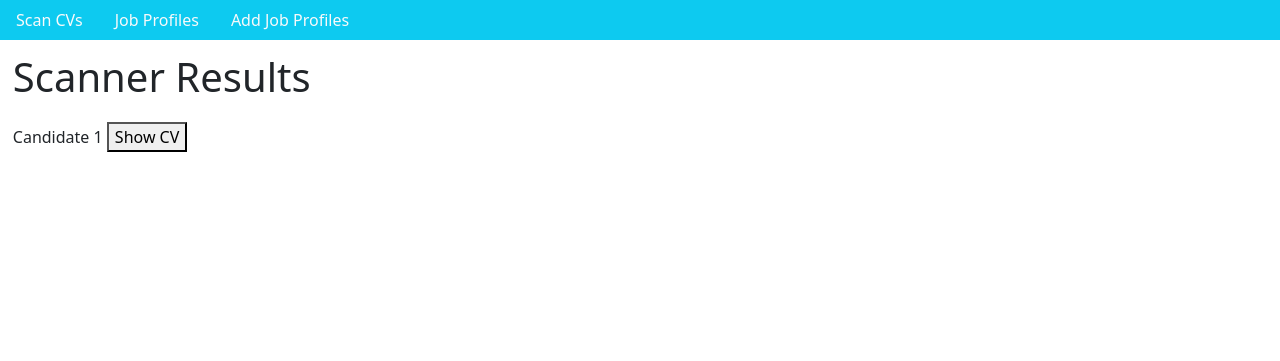
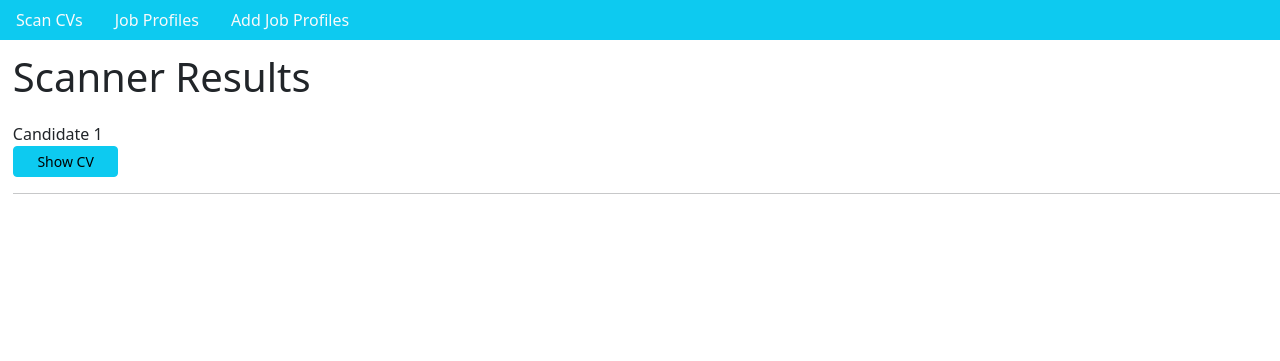
Before and after one commit to CostiVoicu/CV-Scanner, a Django app: template documents_app/templates/results_page.html in a window 1280 px wide. Shown: the top 361 px of the page. Run offline with Django 4.2, Linux system fonts and the light colour scheme; the template is opened without the code that fills it: most values are stand-ins (such as "Sample title", 1, 10 or a date in 2020); some libraries are stand-ins or nearby versions.

Commit message:
Add style for results page

```diff
--- a/documents_app/templates/results_page.html
+++ b/documents_app/templates/results_page.html
@@ -9,16 +9,16 @@
 {% endblock header_title %}
 
 {% block content %}
-    <div>
+    <ul class="list-group form-row">
         {% for file_url in file_data_urls %}
-            Candidate {{ forloop.counter }}
-            <button class="show_pdf_btn">Show CV</button>
+                Candidate {{ forloop.counter }}<br>
+                <button type="button" class="show_pdf_btn col-md-1 btn btn-info btn-sm">Show CV</button>
             <div class="pdf_file" style="display: none">
                 <iframe src="{{ file_url }}" width="600" height="400"></iframe>
             </div>
-            <br>
+            <hr>
         {% endfor %}
-    </div>
+    </ul>
 {% endblock content %}
 
 {% block script %}
```
